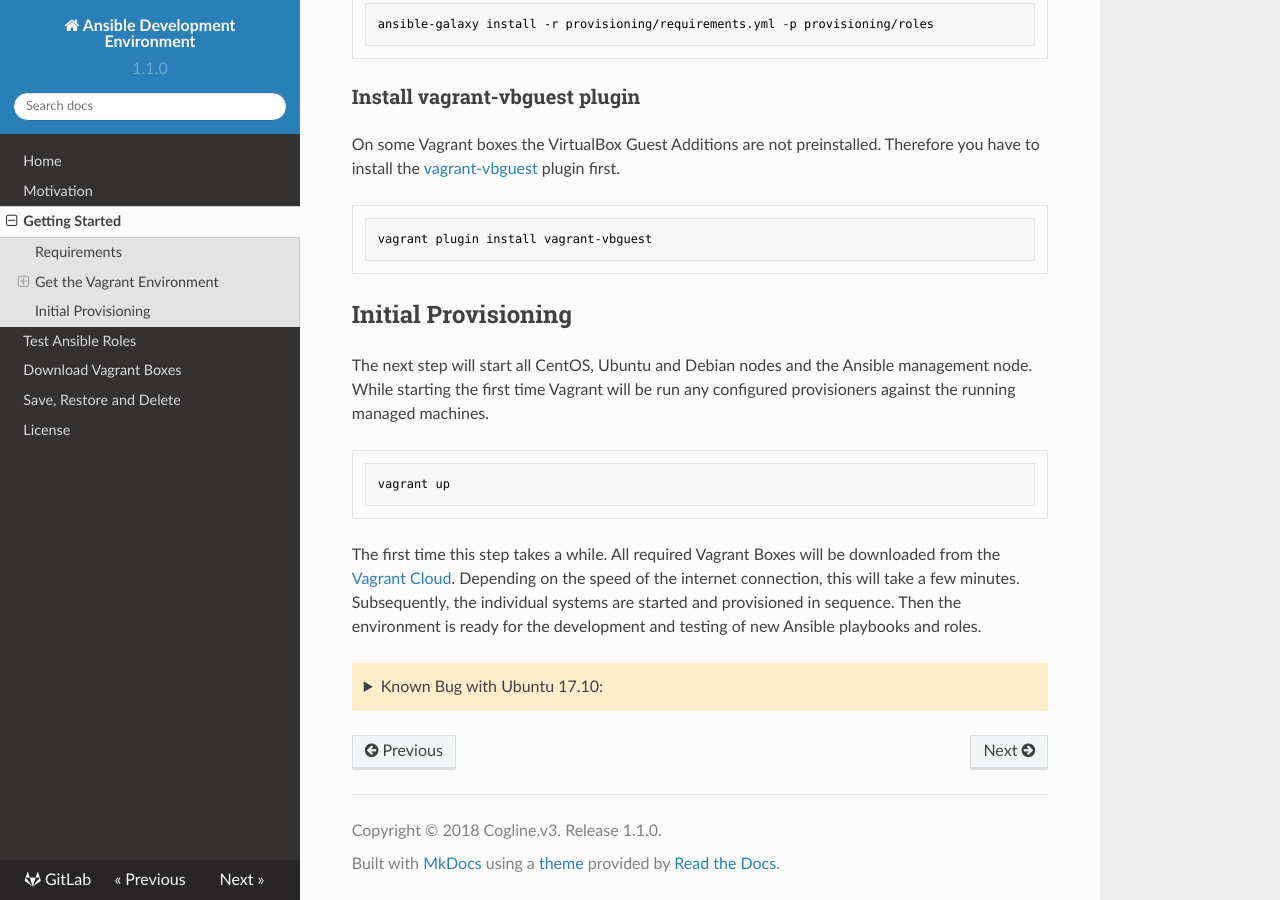
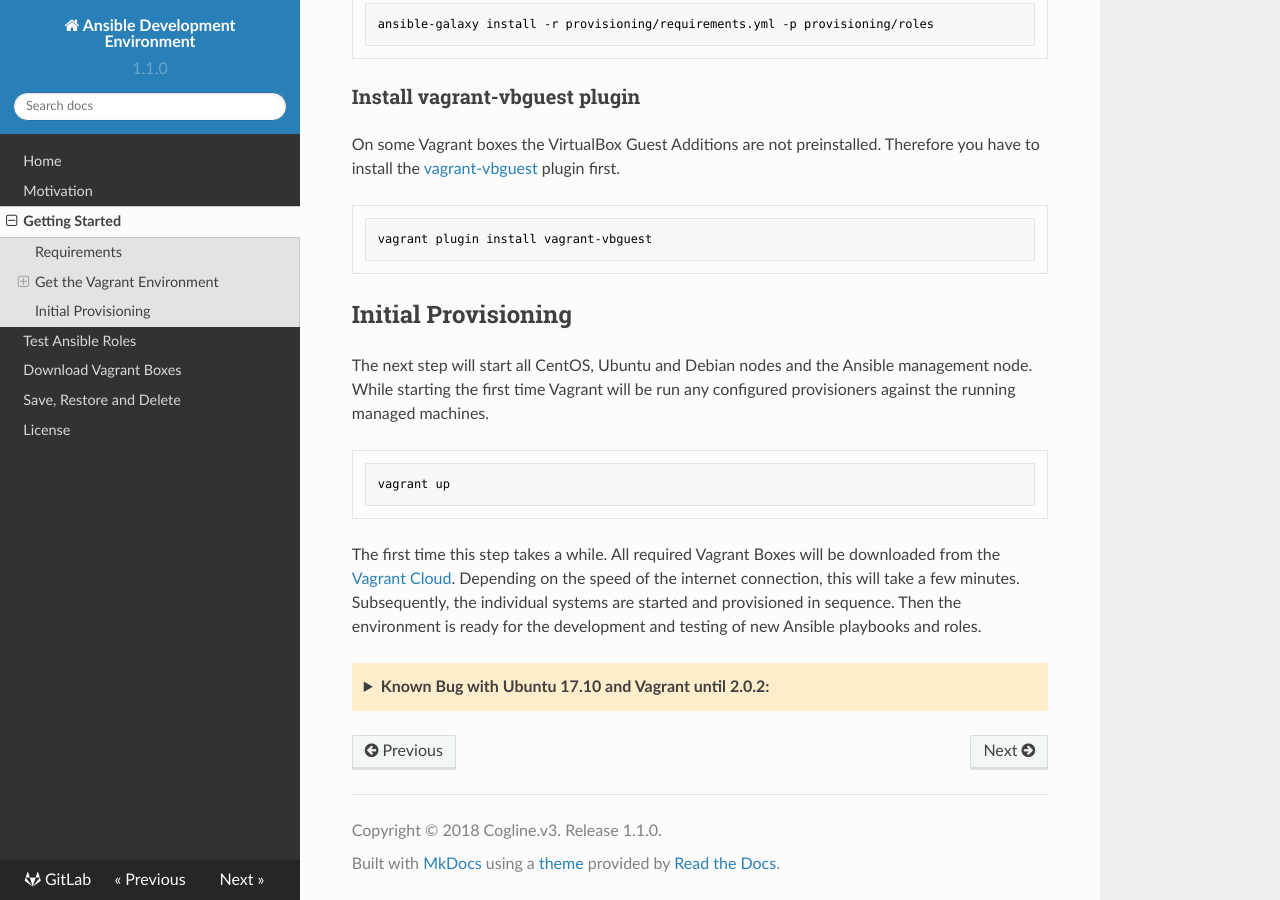
Before and after one commit to coglinev3/ansible-development, an MkDocs documentation site: the page built from docs/getting_started.md, in a window 1280 px wide and 900 px high, scrolled down 972 px. Built offline with MkDocs 1.6.1, drawn with Linux system fonts in a browser that asks for light colours; nearby versions of some CDN libraries; old or Windows-style settings are respelled for this version of MkDocs.

```diff
--- a/docs/getting_started.md
+++ b/docs/getting_started.md
@@ -69,7 +69,7 @@ Then the environment is ready for the development and testing of new Ansible
 playbooks and roles.
 
 
-??? warning "Known Bug with Ubuntu 17.10:"
+??? warning "**Known Bug with Ubuntu 17.10 and Vagrant until 2.0.2:**"
     There is a know bug with Vagrant until version 2.0.2 and Ubuntu 17.10
     (Artful Aardvark) on creating a private network, see
     [issue #9134](https://github.com/hashicorp/vagrant/issues/9134). Vagrant
```
